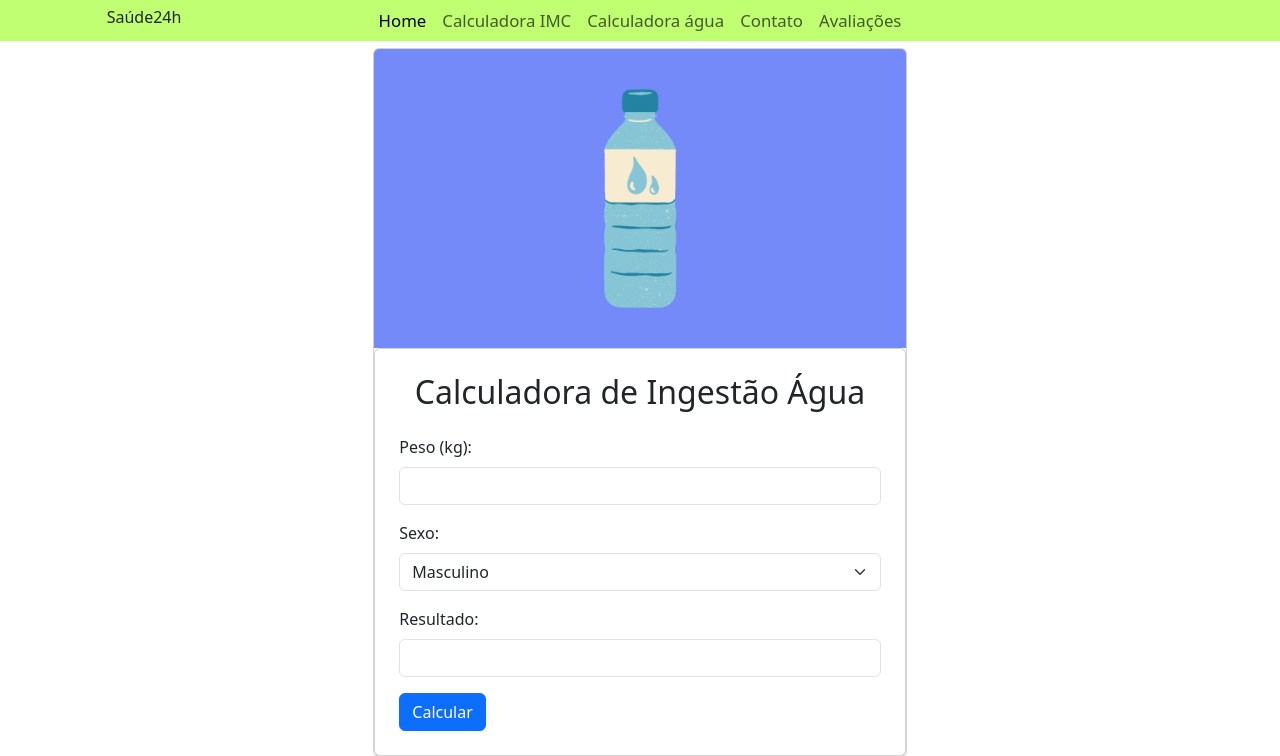
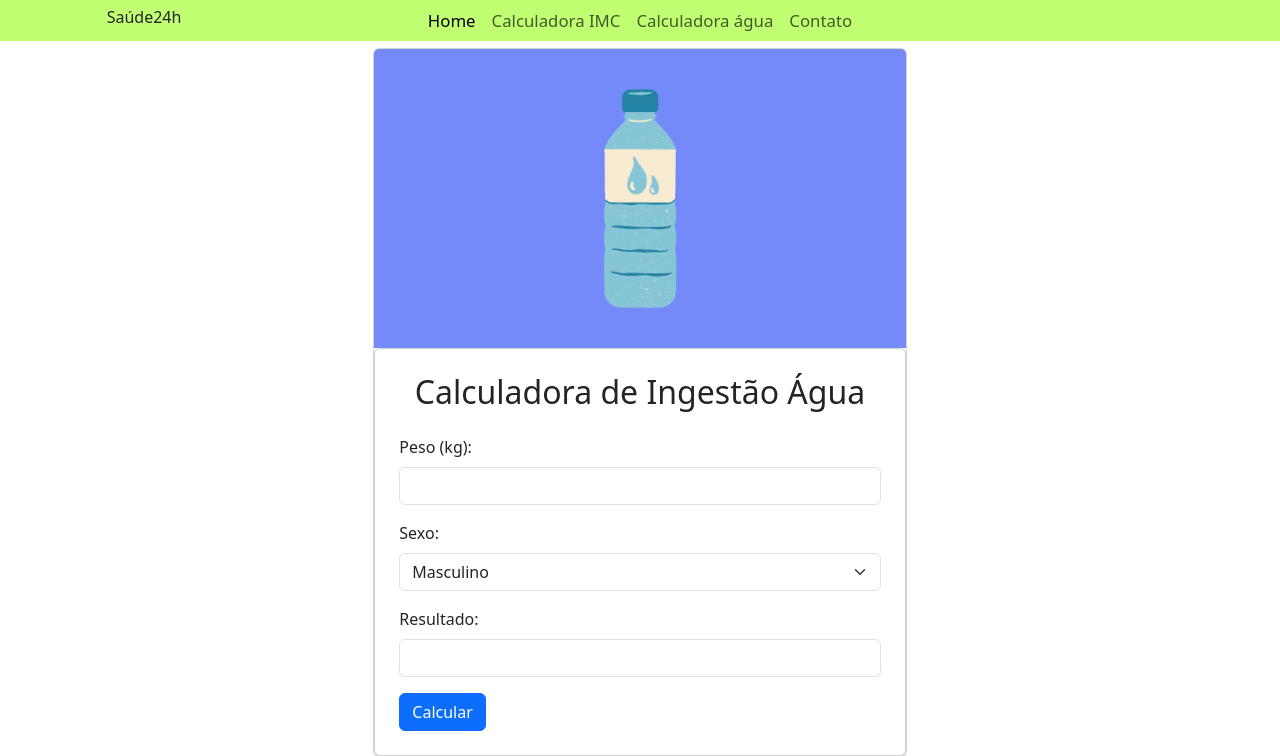
Before and after one commit to plutaniano/fatec, a Flask app: page /agua in a window 1280 px wide. Shown: the top 756 px of the page. Run offline with Flask 3, Linux system fonts and the light colour scheme.

Commit message:
update app.py

```diff
--- a/semester_1/webSAÚDE/templates/base.html
+++ b/semester_1/webSAÚDE/templates/base.html
@@ -44,10 +44,7 @@
             <a class="nav-link" href="agua">Calculadora água</a>
           </li>
           <li class="nav-item">
-            <a class="nav-link" href="#contato" >Contato</a>
-          </li>
-          <li class="nav-item">
-            <a class="nav-link" href="#comentarios" >Avaliações</a>
+            <a class="nav-link" href="#contato"  >Contato</a>
           </li>
         </ul>
       </div>
```
